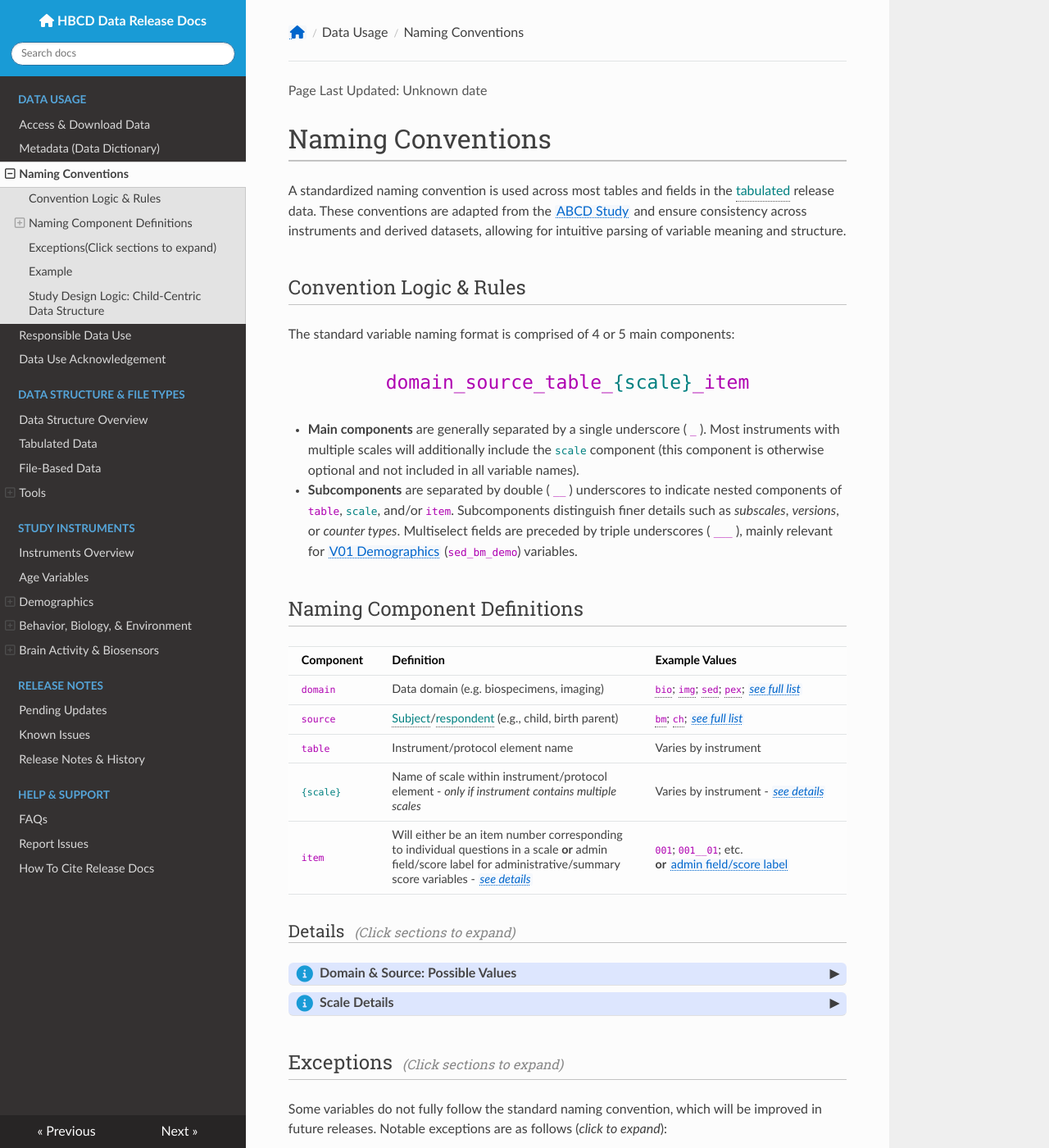
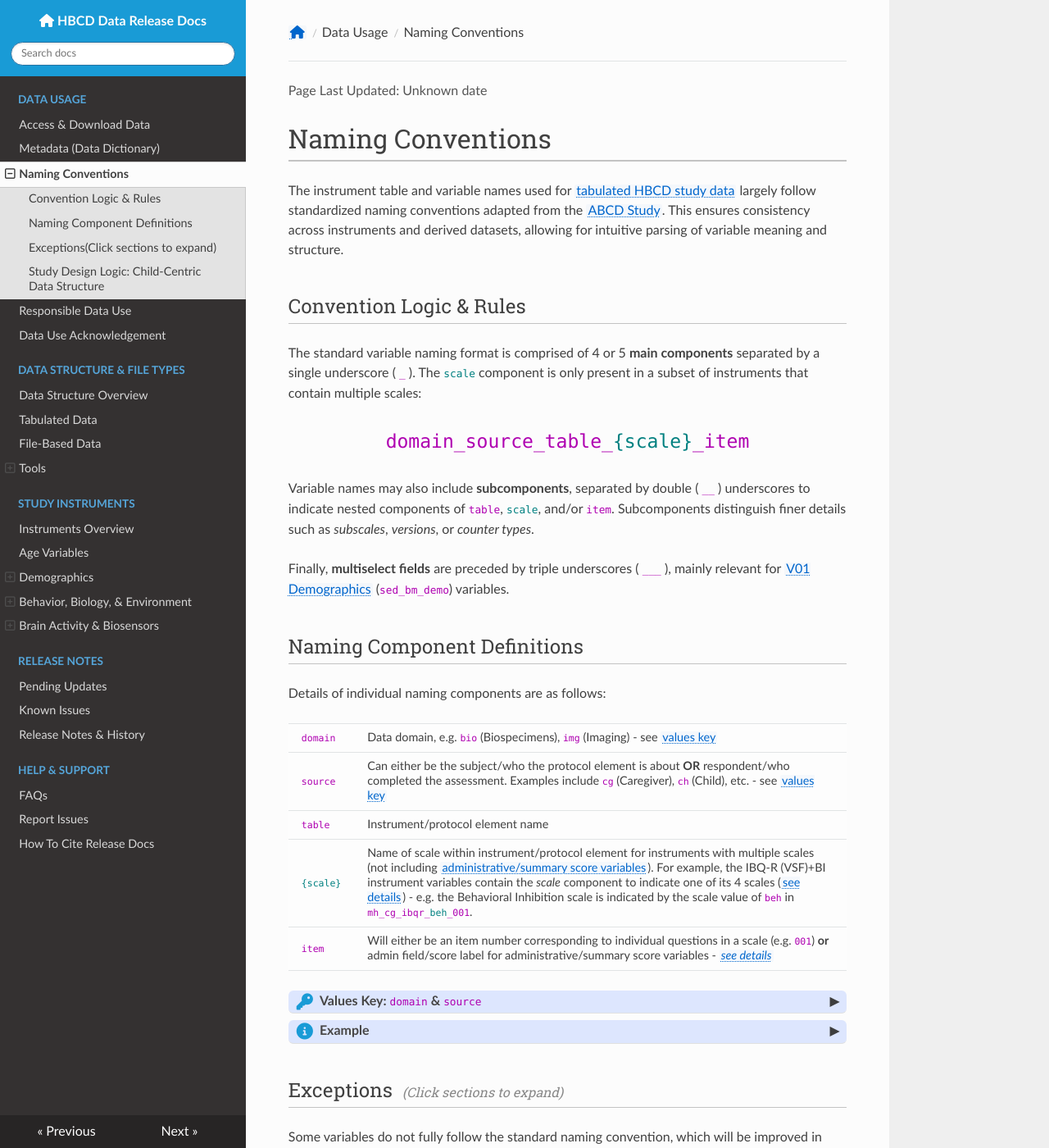
Before and after one commit to nbdc-datahub/hbcd-docs, an MkDocs documentation site: the page built from docs/access/naming-conventions.md, in a window 1280 px wide and 1400 px high. Shown: the whole window at 82% size. Built offline with MkDocs 1.6.1, drawn with Linux system fonts in a browser that asks for light colours; nearby versions of some CDN libraries; some of the changed text lies outside the part shown.

Commit message:
update naming conventions page and minor update to IBQR based on info from 2.0 version

```diff
--- a/docs/access/naming-conventions.md
+++ b/docs/access/naming-conventions.md
@@ -1,156 +1,116 @@
 # Naming Conventions
 
-A standardized naming convention is used across most tables and fields in the <span class="tooltip">tabulated<span class="tooltiptext">instrument and derived data<br>(tabulated format)</span></span> release data. These conventions are adapted from the [ABCD Study](https://docs.abcdstudy.org/latest/documentation/curation/naming.html) and ensure consistency across instruments and derived datasets, allowing for intuitive parsing of variable meaning and structure.
+The instrument table and variable names used for <a href="../../datacuration/phenotypes/" target="_blank">tabulated HBCD study data</a> largely follow standardized naming conventions adapted from the [ABCD Study](https://docs.abcdstudy.org/latest/documentation/curation/naming.html). This ensures consistency across instruments and derived datasets, allowing for intuitive parsing of variable meaning and structure.
 
 ## Convention Logic & Rules
 
-The standard variable naming format is comprised of 4 or 5 main components:
+The standard variable naming format is comprised of 4 or 5 **main components** separated by a single underscore ( `_` ). The <code><span style="color: teal;">scale</span></code> component is only present in a subset of instruments that contain multiple scales:
 
 <p style="font-size: 1.8em; font-weight: bold; padding: 10px;" align="center">
 <code>domain_source_table_<span style="color: teal;">{scale}</span>_item</code>
 </p>
 
- - **Main components** are generally separated by a single underscore ( `_` ). Most instruments with multiple scales will additionally include the <code><span style="color: teal;">scale</span></code> component (this component is otherwise optional and not included in all variable names).
- - **Subcomponents** are separated by double ( `__` ) underscores to indicate nested components of `table`, <code><span style="color: teal;">scale</span></code>, and/or `item`. Subcomponents distinguish finer details such as *subscales*, *versions*, or *counter types*. Multiselect fields are preceded by triple underscores ( `___` ), mainly relevant for [V01 Demographics](../instruments/SED/v01-demo.md) (`sed_bm_demo`) variables.
+Variable names may also include **subcomponents**, separated by double ( `__` ) underscores to indicate nested components of `table`, <code><span style="color: teal;">scale</span></code>, and/or `item`. Subcomponents distinguish finer details such as *subscales*, *versions*, or *counter types*.
+
+Finally, **multiselect fields** are preceded by triple underscores ( `___` ), mainly relevant for [V01 Demographics](../instruments/SED/v01-demo.md) (`sed_bm_demo`) variables.
 
 ## Naming Component Definitions
 
+Details of individual naming components are as follows:
+
 <table class="table-no-vertical-lines" style="width: 100%; border-collapse: collapse; table-layout: fixed;">
-<thead>
-  <th style="width: 10%;">Component</th>
-  <th style="width: 45%;">Definition</th>
-  <th style="width: 35%;">Example Values</th>
-</thead>
 <tbody>
 <tr>
-  <td><b><code>domain</code></b></td>
-  <td style="word-wrap: break-word; white-space: normal;">Data domain (e.g. biospecimens, imaging)</td>
-  <td><span class="tooltip"><code>bio</code><span class="tooltiptext">Biospecimens</span></span>;
-  <span class="tooltip"><code>img</code><span class="tooltiptext">Imaging/MRI</span></span>;
-  <span class="tooltip"><code>sed</code><span class="tooltiptext">Social & Environmental Determinants</span></span>;
-  <span class="tooltip"><code>pex</code><span class="tooltiptext">Pregnancy & Exposures, Including Substance Use</span></span>;
-  <i><a href="#domain-source-values">see full list</a></i></td>
+  <td><code>domain</code></td>
+  <td style="word-wrap: break-word; white-space: normal;">Data domain, e.g. <code>bio</code> (Biospecimens), <code>img</code> (Imaging) - see <a href="#values-key">values key</a></td>
 </tr>
 <tr>
-  <td><b><code>source</code></b></td>
-  <td style="word-wrap: break-word; white-space: normal;"><span class="tooltip">Subject<span class="tooltiptext">who the protocol element is about</span></span>/<span class="tooltip">respondent<span class="tooltiptext">who completed the assessment</span></span> (e.g., child, birth parent)</td>
-  <td><span class="tooltip"><code>bm</code><span class="tooltiptext">Biological Mother</span></span>;
-    <span class="tooltip"><code>ch</code><span class="tooltiptext">Child</span></span>; <i><a href="#domain-source-values">see full list</a></i>
-  </td>
+  <td><code>source</code></td>
+  <td style="word-wrap: break-word; white-space: normal;">Can either be the subject/who the protocol element is about <b>OR</b> respondent/who completed the assessment. Examples include <code>cg</code> (Caregiver), <code>ch</code> (Child), etc. - see <a href="#values-key">values key</a></td>
 </tr>
 <tr>
 <td><b><code>table</code></b></td>
 <td>Instrument/protocol element name</td>
-<td>Varies by instrument</td></tr>
 </tr>
 <tr>
 <td><b><code><span style="color: teal;">{scale}</span></code></b></td>
-<td style="word-wrap: break-word; white-space: normal;">Name of scale within instrument/protocol element - <i>only if instrument contains multiple scales</i></td>
-<td style="word-wrap: break-word; white-space: normal;">Varies by instrument - <i><a href="#scale">see details</a></i></td></tr>
+<td style="word-wrap: break-word; white-space: normal;">
+Name of scale within instrument/protocol element for instruments with multiple scales (not including <a href="#exceptions-admin">administrative/summary score variables</a>). For example, the IBQ-R (VSF)+BI instrument variables contain the <i>scale</i> component to indicate one of its 4 scales (<a href="../../instruments/bcgi/ibqr/#instrument-details" target="_blank">see details</a>) - e.g. the Behavioral Inhibition scale is indicated by the scale value of <code>beh</code> in <code>mh_cg_ibqr_<span style="color: teal;">beh</span>_001</code>.</td>
 </tr>
 <tr>
-  <td><b><code>item</code></b></td>
-  <td style="word-wrap: break-word; white-space: normal;">Will either be an item number corresponding to individual questions in a scale <b>or</b> admin field/score label for administrative/summary score variables - <a href="#exceptions-admin"><i>see details</i></a></td>
-  <td style="word-wrap: break-word; white-space: normal;"><code>001</code>; <code>001__01</code>; etc.<br>
-    <b>or</b> <a href="#exceptions-admin">admin field/score label</a>
+<td><b><code>item</code></b></td>
+<td style="word-wrap: break-word; white-space: normal;">Will either be an item number corresponding to individual questions in a scale (e.g. <code>001</code>) <b>or</b> admin field/score label for administrative/summary score variables - <a href="#exceptions-admin"><i>see details</i></a></td>
 </tr>
 </tbody>
 </table>
 
-### Details<span class="hint">(Click sections to expand)</span>
+<div id="values-key" class="table-banner" onclick="toggleCollapse(this)">
+  <span class="emoji"><i class="fa-solid fa-key"></i></span>
+  <span class="text-with-link">
+  <span class="text">Values Key: <code>domain</code> & <code>source</code></span>
+  <a class="anchor-link" href="#values-key" title="Copy link">
+  <i class="fa-solid fa-link"></i>
+  </a>
+  </span>
+  <span class="arrow">▸</span>
+</div>
+<div class="table-collapsible-content" style="background-color: white;">
+<div style="display: flex; gap: 24px; align-items: flex-start; padding-top: 5px;">
+<table class="compact-table-no-vertical-lines" style="flex: 1; padding-left: 20px;">
+<thead>
+    <tr><th>Domain Value</th><th>Definition</th></tr>
+</thead>
+<tbody>
+    <tr><td><code>bio</code></td><td>BioSpecimens</td></tr>
+    <tr><td><code>eeg</code></td><td>Tabular EEG</td></tr>
+    <tr><td><code>mh</code></td><td>Behavior/Child-Caregiver Interaction</td></tr>
+    <tr><td><code>img</code></td><td>Tabular Imaging</td></tr>
+    <tr><td><code>ncl</code></td><td>Neurocognition and Language</td></tr>
+    <tr><td><code>nt</code></td><td>Novel Tech (<i>Novel Technology & Wearable Sensors</i>)</td></tr>
+    <tr><td><code>pex</code></td><td>Pregnancy/Exposure Including Substance</td></tr>
+    <tr><td><code>ph</code></td><td>Physical Health</td></tr>
+    <tr><td><code>sed</code></td><td>Social and Environmental Determinants</td></tr>
+</tbody>
+</table>
 
-<div id="domain-source-values" class="table-banner" onclick="toggleCollapse(this)">
+<table class="compact-table-no-vertical-lines" style="flex: 1;">
+<thead>
+    <tr><th>Source Values</th><th>Definition</th></tr>
+</thead>
+<tbody>
+    <tr><td><code>bm</code></td><td>Biological Mother</td></tr>
+    <tr><td><code>cg</code></td><td>Caregiver (Responsible Adult)</td></tr>
+    <tr><td><code>ch</code></td><td>Child</td></tr>
+    <tr><td><code>ld</code></td><td>Linked Data</td></tr>
+    <tr><td><code>ra</code></td><td>RA (research assistant)</td></tr>
+</tbody>
+</table>
+</div>
+</div>
+
+<div id="example" class="table-banner" onclick="toggleCollapse(this)">
   <span class="emoji"><i class="fa-solid fa-circle-info"></i></span>
   <span class="text-with-link">
-  <span class="text">Domain & Source: Possible Values</span>
-  <a class="anchor-link" href="#domain-source-values" title="Copy link">
+  <span class="text">Example</span>
+  <a class="anchor-link" href="#example" title="Copy link">
   <i class="fa-solid fa-link"></i>
   </a>
   </span>
   <span class="arrow">▸</span>
 </div>
 <div class="table-collapsible-content">
-<div style="display: flex; gap: 30px; align-items: flex-start;">
-  <table class="table-no-vertical-lines" style="width: 100%; border-collapse: collapse; table-layout: fixed;">
-    <caption style="caption-side: top; font-weight: bold; padding-bottom: 8px;">
-    Possible Values:  <code>domain</code>
-    </caption>
-    <tbody>
-      <tr><td><code>bio</code></td><td>BioSpecimens</td></tr>
-      <tr><td><code>eeg</code></td><td>Tabular EEG</td></tr>
-      <tr><td><code>mh</code></td><td>Behavior/Child-Caregiver Interaction</td></tr>
-      <tr><td><code>img</code></td><td>Tabular Imaging</td></tr>
-      <tr><td><code>ncl</code></td><td>Neurocognition and Language</td></tr>
-      <tr><td><code>nt</code></td><td>Novel Tech (<i>Novel Technology & Wearable Sensors</i>)</td></tr>
-      <tr><td><code>pex</code></td><td>Pregnancy/Exposure Including Substance</td></tr>
-      <tr><td><code>ph</code></td><td>Physical Health</td></tr>
-      <tr><td><code>sed</code></td><td>Social and Environmental Determinants</td></tr>
-    </tbody>
-  </table>
-  <table class="table-no-vertical-lines" style="width: 100%; border-collapse: collapse; table-layout: fixed;">
-    <caption style="caption-side: top; font-weight: bold; padding-bottom: 8px;">
-    Possible Values:  <code>source</code>
-    </caption>
-    <tbody>
-      <tr><td><code>bm</code></td><td>Biological Mother</td></tr>
-      <tr><td><code>cg</code></td><td>Caregiver (Responsible Adult)</td></tr>
-      <tr><td><code>ch</code></td><td>Child</td></tr>
-      <tr><td><code>ld</code></td><td>Linked Data</td></tr>
-      <tr><td><code>ra</code></td><td>RA (research assistant)</td></tr>
-    </tbody>
-  </table>
-</div>
-</div>
-
-<div id="scale" class="table-banner" onclick="toggleCollapse(this)">
-  <span class="emoji"><i class="fa-solid fa-circle-info"></i></span>
-  <span class="text-with-link">
-  <span class="text">Scale Details</span>
-  <a class="anchor-link" href="#scale" title="Copy link">
-  <i class="fa-solid fa-link"></i>
-  </a>
-  </span>
-  <span class="arrow">▸</span>
-</div>
-<div class="table-collapsible-content">
-<p>Most variables of instruments/tables composed of multiple scales include an additional naming component for <code><span style="color: teal;">scale</span></code> (with the exception of administrative/summary score variables - <a href="#exceptions-admin"><i>see details</i></a>). The following instruments in the current release are examples of tables that include the scale component in their variable names. Note that this is not a comprehensive list.</p>
-<br>
-<br>
-<table class="table-no-vertical-lines" style="width: 100%; border-collapse: collapse; table-layout: fixed; font-size: 15px">
-  <thead>
-    <tr>
-      <th>Domain</th>
-      <th>Instrument</th>
-      <th>Table Name</th>
-      <th>Example Variable</th>
-    </tr>
-  </thead>
-  <tbody>
-    <tr>
-      <td><span class="tooltip tooltip-right">BCGI<span class="tooltiptext">Behavior & Child-Caregiver Interaction</span></span></td>
-      <td><a href="../../instruments/bcgi/ibqr" target="_blank">IBQ-R (VSF)+BI</a></td>
-      <td><code>mh_cg_ibqr</code></td>
-      <td><code>mh_cg_ibqr_<span style="color: teal;">beh</span>_001</code></td>
-    </tr>
-    <tr>
-      <td><span class="tooltip tooltip-right">PEX<span class="tooltiptext">Pregnancy & Exposure, Including Substance Use</span></span></td>
-      <td><a href="../../instruments/pregexp/mh/fam-mh" target="_blank">FAM MH</a></td>
-      <td><code>pex_bm_psych</code></td>
-      <td><code>pex_bm_psych_<span style="color: teal;">bf</span>_001</code></td>
-    </tr>
-    <tr>
-      <td rowspan="2"><span class="tooltip tooltip-right">SED<span class="tooltiptext">Social & Environmental Determinants</span></span></td>
-      <td><a href="../../instruments/SED/bfy" target="_blank">BFY</a></td>
-      <td><code>sed_bm_bfy</code></td>
-      <td><code>sed_bm_bfy_<span style="color: teal;">econstr</span>_001</code></td>
-    </tr>
-     <tr>
-      <td><a href="../../instruments/SED/promis" target="_blank">PROMIS</a></td>
-      <td><code>sed_bm_strsup</code></td>
-      <td><code>sed_bm_strsup_<span style="color: teal;">socspprt</span>_001</code></td>
-    </tr>
-  </tbody>
-</table>
+<p>Let&#39;s break down the following example: <code>ncl_cg_spm2__inf_soc_001</code></p>
+<ul>
+<li><code>ncl</code>: <a href="../instruments/index.md#neurocog">Neurocognition &amp; Language</a> (<em>domain</em>)</li>
+<li><code>cg</code>: Caregiver (<em>source</em>)</li>
+<li><code>spm2__inf</code>: nested table name<ul>
+<li><code>spm2</code>: the <a href="../instruments/neurocog/spm2.md">SPM-2</a> instrument (<em>table</em>)</li>
+<li><code>inf</code>: Infant version of SPM-2 (<em>table subcomponent</em>)</li>
+</ul>
+</li>
+<li><code>soc</code>: scale for metrics of socialization (<em>scale</em>)</li>
+<li><code>001</code>: item number (<em>item</em>)</li>
+</ul>
 </div>
 
 ## Exceptions<span class="hint">(Click sections to expand)</span>
@@ -241,19 +201,6 @@ Some variables do not fully follow the standard naming convention, which will be
 </ul>
 </div>
 
-## Example
-
-Let's break down the following example: `ncl_cg_spm2__inf_soc_001`
-
-- `ncl`: [Neurocognition & Language](../instruments/index.md#neurocog) (*domain*)
-- `cg`: Caregiver (*source*)
-- `spm2__inf`: nested table name
-    - `spm2`: the [SPM-2](../instruments/neurocog/spm2.md) instrument (*table*)
-    - `inf`: Infant version of SPM-2 (*table subcomponent*)
-- `soc`: scale for metrics of socialization (*scale*)
-- `001`: item number (*item*)
-
-
 ## Study Design Logic: Child-Centric Data Structure
 
 The HBCD Study organizes data around the Child ID as the central key. All caregiver-provided data (e.g., from biological mothers or other caregivers) is nested under the corresponding Child ID. This structure supports the study’s goal of enabling longitudinal analyses of child development by:
--- a/docs/instruments/bcgi/ibqr.md
+++ b/docs/instruments/bcgi/ibqr.md
@@ -52,12 +52,36 @@
 </tbody>
 </table>
 
-
 ## Instrument Details
 
-The IBQ-R (VSF)+BI is a caregiver report form used to assess temperamental reactivity and regulation in infancy, focusing on key traits that influence development and behavior during the early years. It is adapted from the well-validated IBQ-R Very Short Form with additional items reflecting Behavioral Inhibition from the long form of the IBQ-R.
+The **IBQ-R (VSF)+BI** (for infancy) is caregiver-report questionnaires used to evaluate temperamental reactivity and self-regulation during the early years of development. These instruments are adapted from the validated IBQ-R Very Short Form, with additional items drawn from the long forms to capture **Behavioral Inhibition (Social Fear)**. The HBCD measure therefore consists of 4 scale domains:
 
-In addition to the overall Surgency, Negative Affect and Effortful Control scales derived from the validated IBQ-R-VSF, the HBCD Workgroup and measure experts added a Behavior Inhibition (or Social Fear) scale using items from the long form of the IBQ-R (IBQ-R-LF). The HBCD measure therefore consists of 4 scale domains: surgency/extraversion (13 items), negative affectivity (12 items), effortful control (12 items), and behavioral inhibition (13 items).
+<table class="table-no-vertical-lines" style="width: 100%; border-collapse: collapse; font-size: 16px; line-height: 1.4; text-align: center;">
+  <thead>
+    <tr>
+      <th style="text-align: left;">Scale Domain</th>
+      <th>Number of Items</th>
+    </tr>
+  </thead>
+  <tbody>
+    <tr>
+      <td style="text-align: left;"><strong>Surgency / Extraversion</strong></td>
+      <td>13</td>
+    </tr>
+    <tr>
+      <td style="text-align: left;"><strong>Negative Affectivity</strong></td>
+      <td>12</td>
+    </tr>
+    <tr>
+      <td style="text-align: left;"><strong>Effortful Control</strong></td>
+      <td>12</td>
+    </tr>
+    <tr>
+      <td style="text-align: left;"><strong>Behavioral Inhibition (Social Fear)</strong></td>
+      <td>13 <span style="font-size: 0.9em; color: #666;">(3 overlap with Negative Affectivity)</span></td>
+    </tr>
+  </tbody>
+</table>
 
 <div id="hbcd-mod" class="table-banner" onclick="toggleCollapse(this)">
   <span class="emoji"><i class="fa fa-gear"></i></span>
```
Also changed, not shown: docs/datacuration/phenotypes.md (+1 -1 lines).
